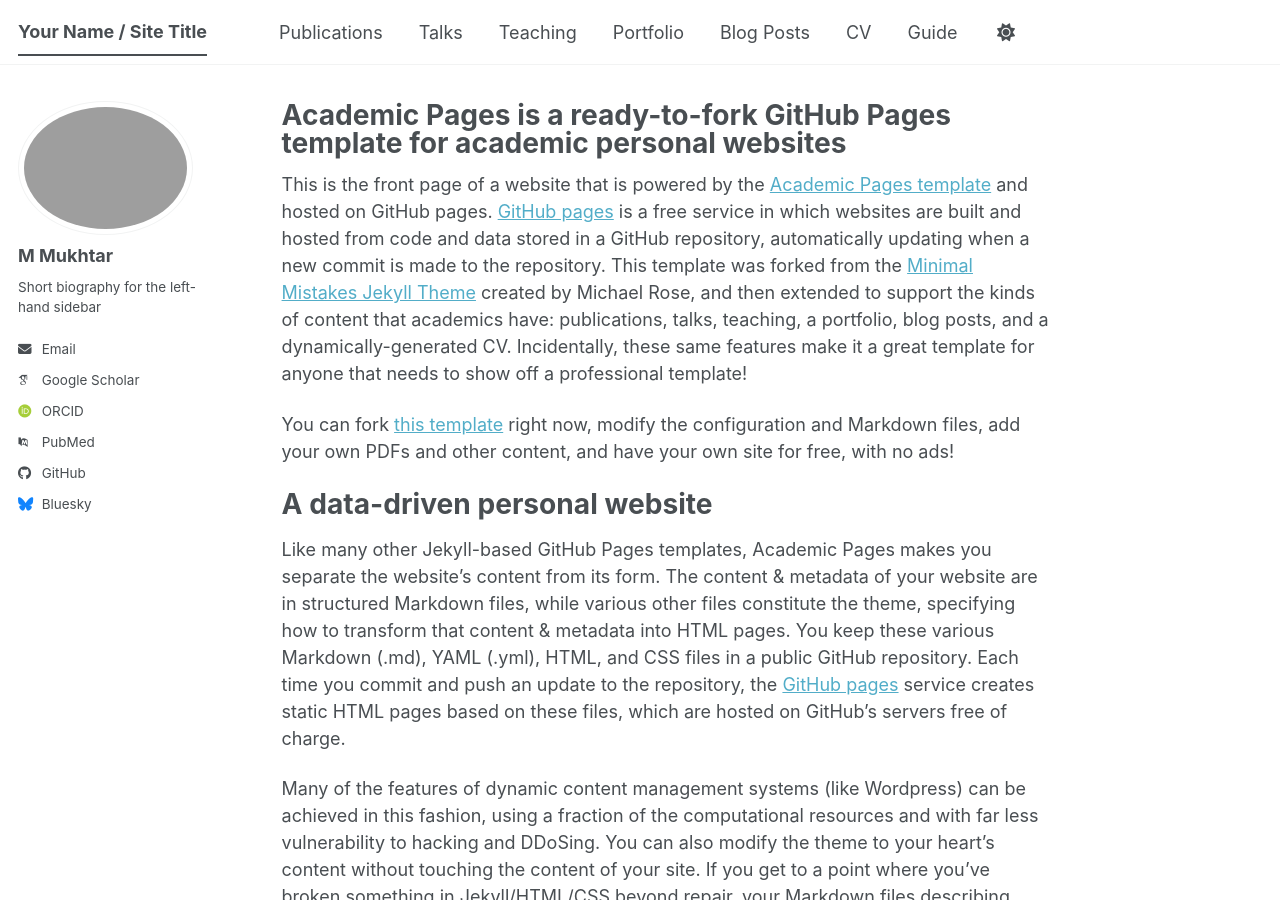
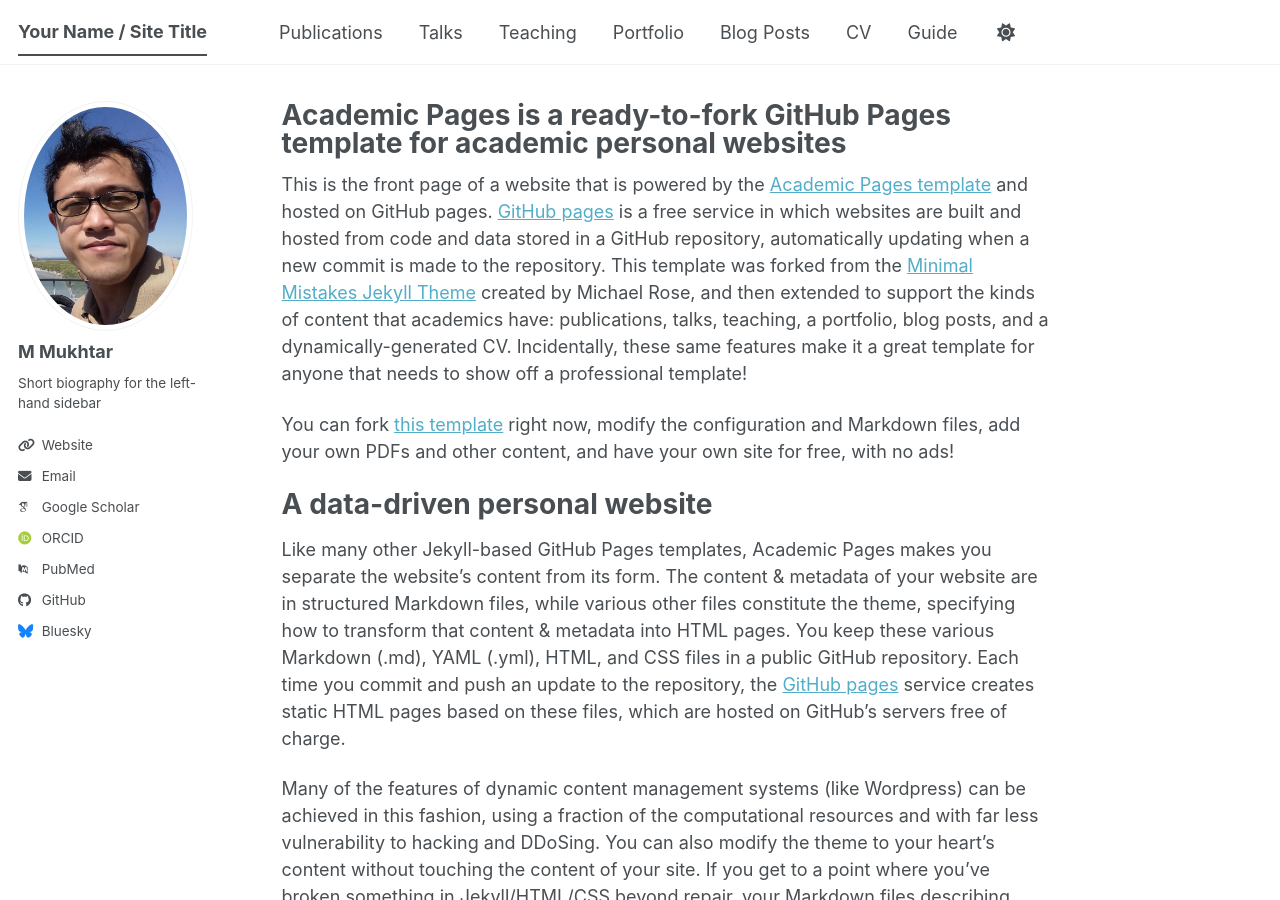
Before and after one commit to DrMukhtar/DrMukhtar.github.io, a Jekyll site: the page built from _pages/about.md, in a window 1280 px wide and 900 px high. Built offline with Jekyll 4.4.1, drawn with Linux system fonts in a browser that asks for light colours; some web fonts are replaced; a script bundle is joined from its source files by our own code; library files that are not in the unit come from our copies.

Commit message:
Update _config.yml

```diff
--- a/_config.yml
+++ b/_config.yml
@@ -23,10 +23,10 @@
 #               Additional customization can be done by editing /_includes/author-profile.html
 author:
   # Biographic information
-  avatar           : "mmukhtar.jpeg"
+  avatar           : "mmukhtar.jpg"
   name             : "M Mukhtar"
   bio              : "Short biography for the left-hand sidebar"
-  uri              : # URL
+  uri              : linkedin.com/in/drmukhtar/
   email            : "none@example.org"
 
   # Academic websites
```
